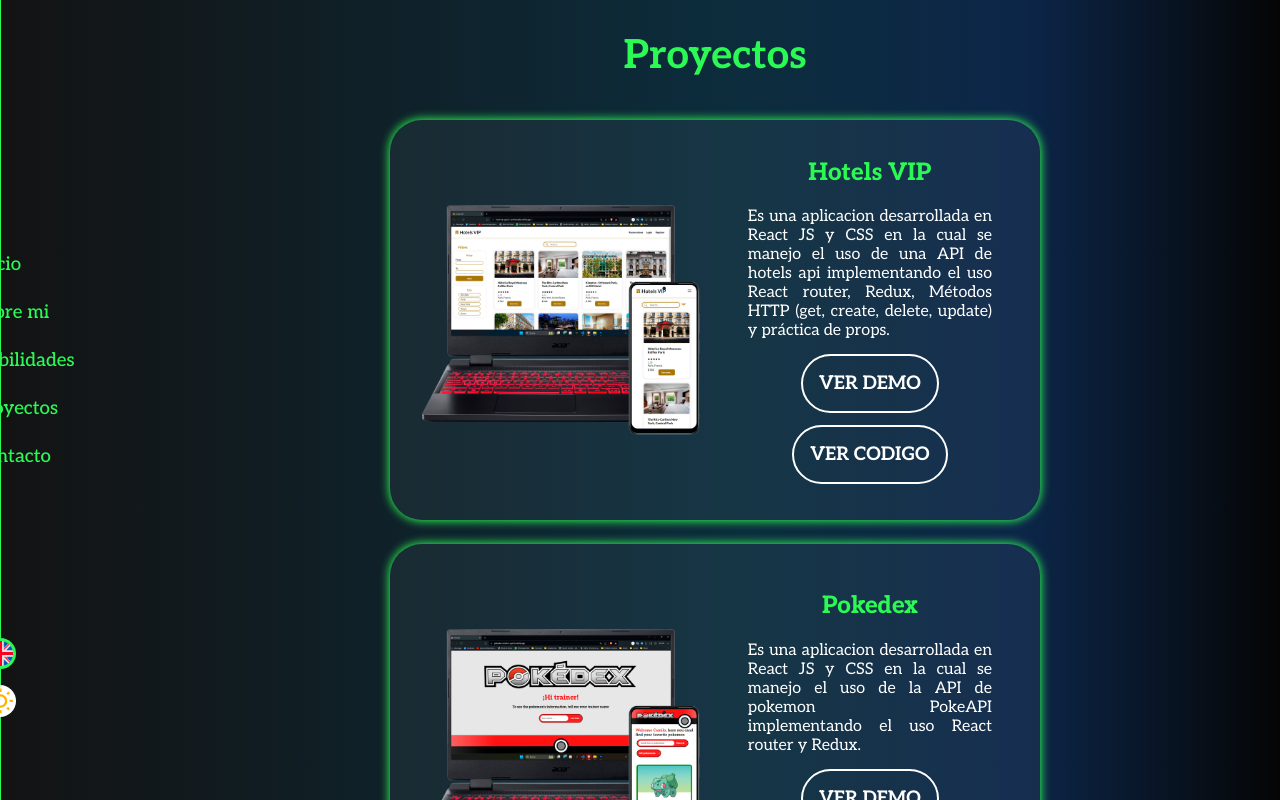
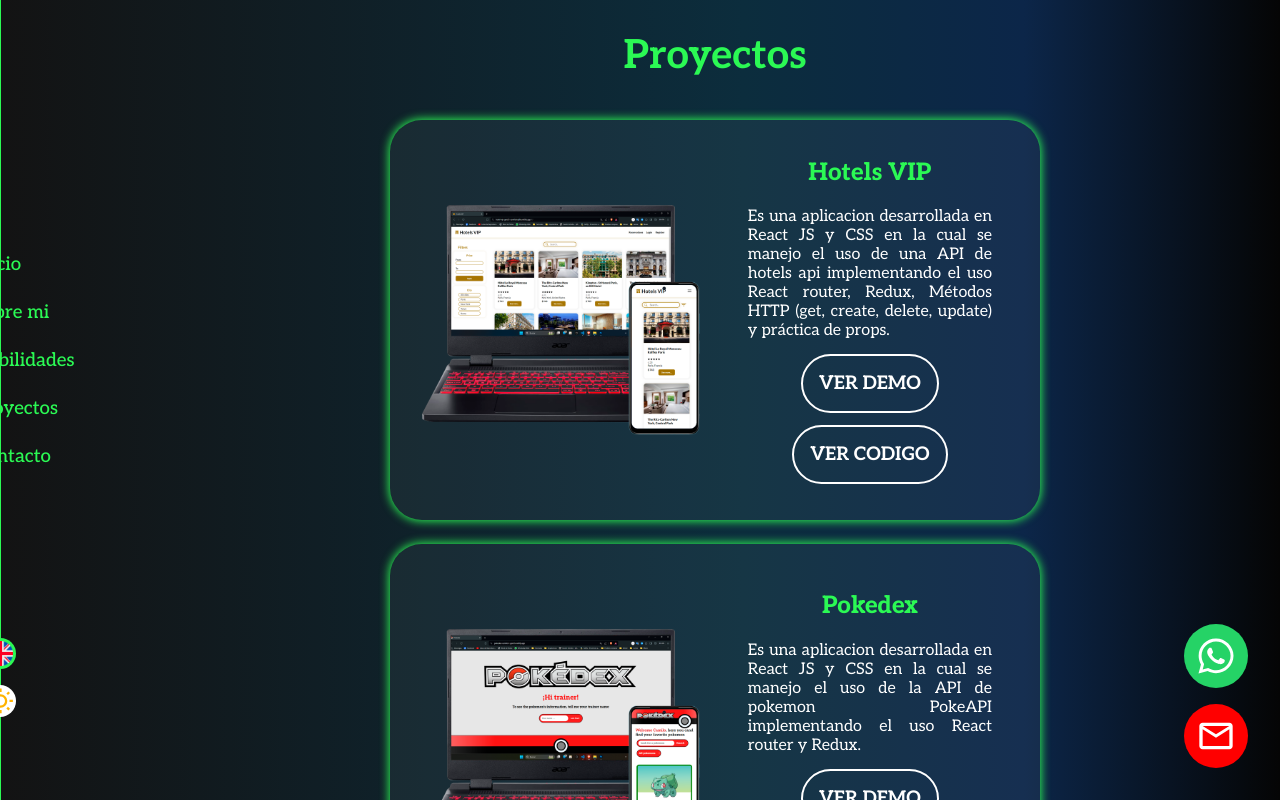
Before and after one commit to DarkKiller31/Portafolio_2.0, a React (Vite) app: page /#/projects in a window 1280 px wide. Shown: the top 800 px of the page. Built offline with nearby package versions, Linux system fonts and the light colour scheme.

Commit message:
Iconos palpitantes

```diff
--- a/src/App.jsx
+++ b/src/App.jsx
@@ -8,6 +8,7 @@ import { useState } from "react";
 import SkillsPage from "./pages/SkillsPage";
 import ProjectsPage from "./pages/ProjectsPage";
 import ContactPage from "./pages/ContactPage";
+import ButtonsSpam from "./components/shared/ButtonsSpam";
 
 function App() {
   const { t, i18n } = useTranslation();
@@ -29,6 +30,7 @@ function App() {
         <Route path="/projects" element={<ProjectsPage t={t} />} />
         <Route path="/contact" element={<ContactPage t={t} />} />
       </Routes>
+      <ButtonsSpam />
     </div>
   );
 }
--- /dev/null
+++ b/src/components/shared/ButtonsSpam.jsx
@@ -0,0 +1,19 @@
+import { FaWhatsapp } from "react-icons/fa";
+import { MdOutlineMail } from "react-icons/md";
+import { Link } from "react-router-dom";
+import './styles/ButtonsSpam.css'
+
+const ButtonsSpam = () => {
+  return (
+    <div className="buttons__container">
+      <a className="button__circle circle__green" href="https://wa.me/+573195977937?text=Hola%20estoy%20interesado%20en%20tus%20servicios%20de%20desarrollo%20web" target="_blank" >
+        <FaWhatsapp />
+      </a>
+      <Link className="button__circle circle__red" to='/contact'>
+        <MdOutlineMail />
+      </Link>
+    </div>
+  )
+}
+
+export default ButtonsSpam
--- /dev/null
+++ b/src/components/shared/styles/ButtonsSpam.css
@@ -0,0 +1,24 @@
+.buttons__container {
+  position: fixed;
+  bottom: 2em;
+  right: 2em;
+  display: flex;
+  flex-direction: column;
+  gap: 1em;
+}
+.button__circle {
+  display: flex;
+  align-items: center;
+  justify-content: center;
+  font-size: 2.5em;
+  color: white;
+  background-color: aqua;
+  padding: 0.3em;
+  border-radius: 50%;
+}
+.circle__green {
+  background-color: #25d366;
+}
+.circle__red {
+  background-color: red;
+}
```
